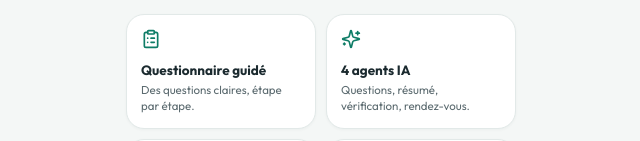
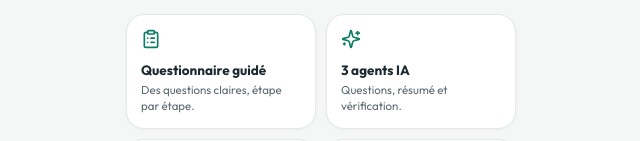
Before and after one commit to NoeCollignon/Deucalion, a React (Vite) app: page / in a window 1280 px wide. Shown: the part 460-601 px from the top of the page, without its empty margins (319-959 px from the left). Built offline with nearby package versions, Linux system fonts and the light colour scheme.

Commit message:
Update number of AI agents from 4 to 3

```diff
--- a/src/PreConsultIA.jsx
+++ b/src/PreConsultIA.jsx
@@ -722,7 +722,7 @@ function ScreenTitle({ icon: Icon, title, sub }) {
 function Home({ setScreen, loadDemo }) {
   const feats = [
     { icon: ClipboardList, t: "Questionnaire guidé", d: "Des questions claires, étape par étape." },
-    { icon: Sparkles, t: "4 agents IA", d: "Questions, résumé, vérification, rendez-vous." },
+    { icon: Sparkles, t: "3 agents IA", d: "Questions, résumé et vérification." },
     { icon: ShieldCheck, t: "Vous validez tout", d: "Rien n'est transmis sans votre accord." },
     { icon: Lock, t: "Confidentiel", d: "Aucune donnée nominative envoyée à l'IA." },
   ];
```
